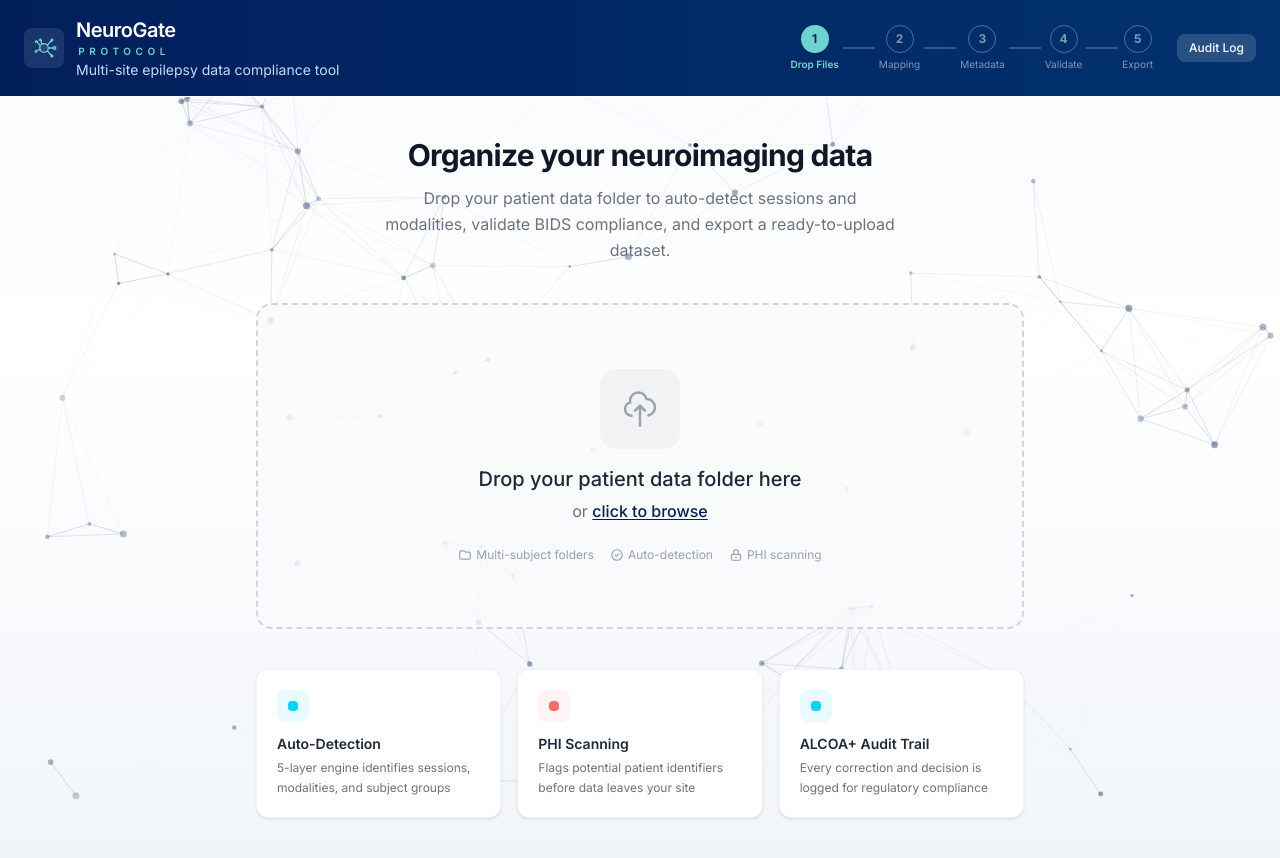
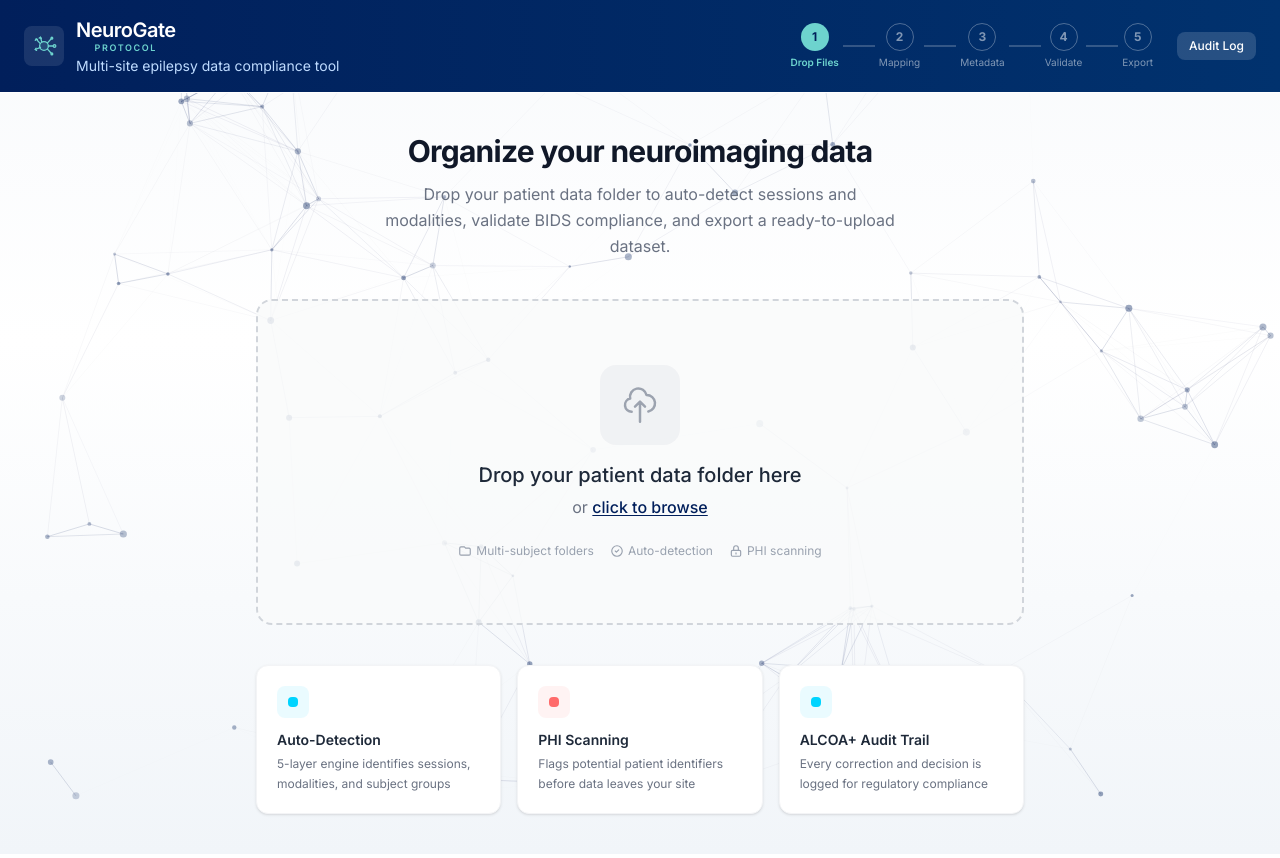
Before and after one commit to brandonbach44-sudo/Neurogate-Protocol, a React (Vite) app: page /tool in a window 1280 px wide. Built offline with nearby package versions, Linux system fonts and the light colour scheme.

Commit message:
Tighten wordmark: smaller PROTOCOL, no stretch, centered, closer spacing

```diff
--- a/src/components/Wordmark.tsx
+++ b/src/components/Wordmark.tsx
@@ -23,15 +23,11 @@ interface WordmarkProps {
 const SIZE_CONFIG = {
   sm: {
     topClass: 'font-semibold tracking-tight text-base',
-    bottomClass: 'font-semibold uppercase text-[9px] mt-[2px]',
-    bottomLetterSpacing: '0.36em',
-    bottomPaddingLeft: '0.18em', // pull the leading P right so the cluster centers
+    bottomClass: 'font-semibold uppercase text-[7px] tracking-[0.18em] text-center -mt-[1px]',
   },
   lg: {
     topClass: 'font-semibold tracking-tight text-xl',
-    bottomClass: 'font-semibold uppercase text-[10px] mt-[2px]',
-    bottomLetterSpacing: '0.46em',
-    bottomPaddingLeft: '0.23em',
+    bottomClass: 'font-semibold uppercase text-[9px] tracking-[0.18em] text-center -mt-[1px]',
   },
 } as const;
 
@@ -45,7 +41,7 @@ export default function Wordmark({
 
   return (
     <span
-      className={`inline-flex flex-col leading-none ${className}`}
+      className={`inline-flex flex-col items-stretch leading-none ${className}`}
       aria-label="NeuroGate Protocol"
     >
       <span className={cfg.topClass} style={{ color: topColor }} aria-hidden="true">
@@ -53,11 +49,7 @@ export default function Wordmark({
       </span>
       <span
         className={cfg.bottomClass}
-        style={{
-          color: bottomColor,
-          letterSpacing: cfg.bottomLetterSpacing,
-          paddingLeft: cfg.bottomPaddingLeft,
-        }}
+        style={{ color: bottomColor }}
         aria-hidden="true"
       >
         Protocol
```
